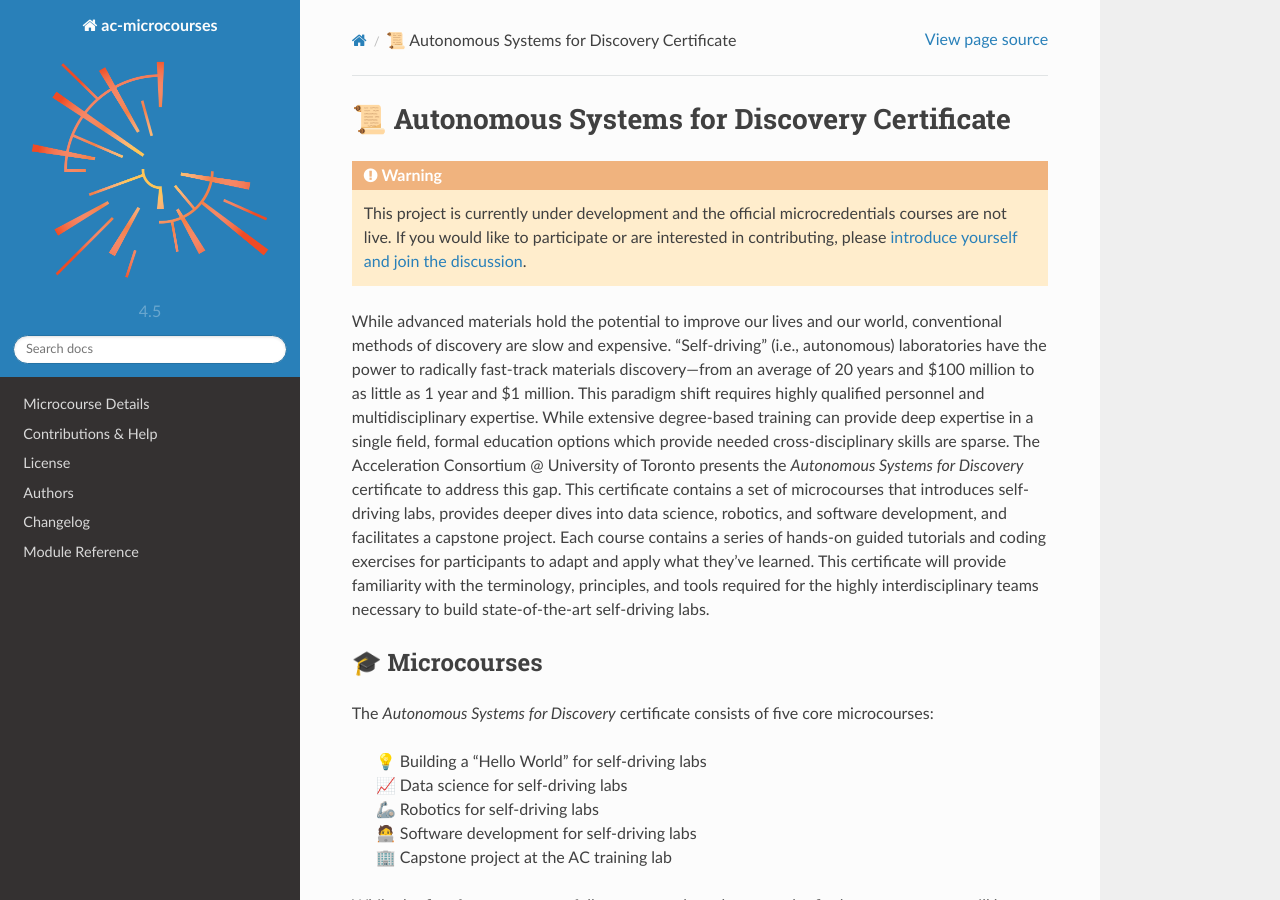
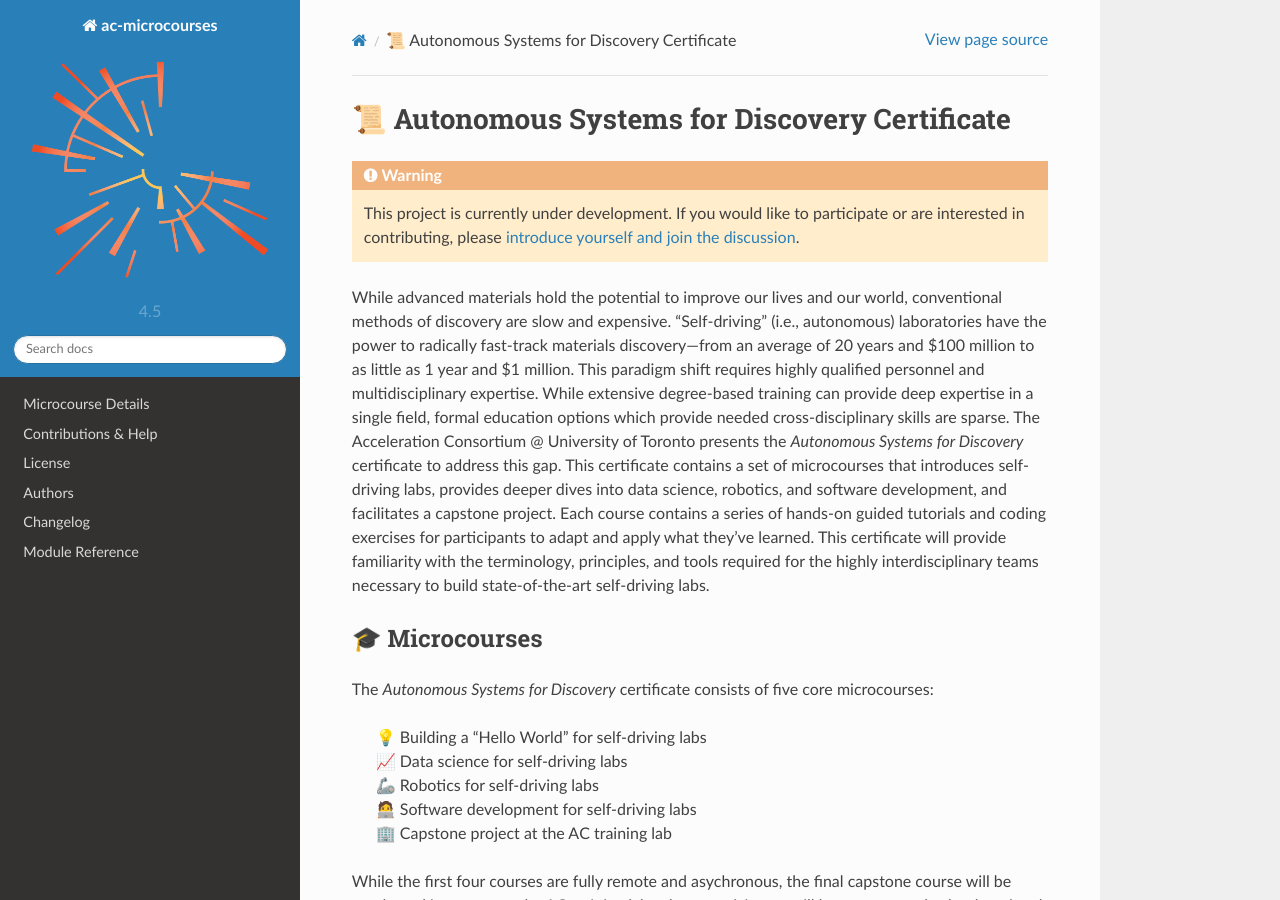
Before and after one commit to AccelerationConsortium/ac-microcourses, a Sphinx documentation site: the page built from docs/index.md, in a window 1280 px wide and 900 px high. Built offline with Sphinx 7.4.7 and the Read the Docs theme 2.0.0, drawn with Linux system fonts in a browser that asks for light colours.

Commit message:
Update index.md

````diff
--- a/docs/index.md
+++ b/docs/index.md
@@ -1,7 +1,7 @@
 # 📜 Autonomous Systems for Discovery Certificate
 
 ```{warning}
-This project is currently under development and the official microcredentials courses are not live. If you would like to participate or are interested in contributing, please [introduce yourself and join the discussion](https://github.com/AccelerationConsortium/ac-microcourses/discussions/2).
+This project is currently under development. If you would like to participate or are interested in contributing, please [introduce yourself and join the discussion](https://github.com/AccelerationConsortium/ac-microcourses/discussions/2).
 ```
 
 While advanced materials hold the potential to improve our lives and our world, conventional methods of discovery are slow and expensive. "Self-driving" (i.e., autonomous) laboratories have the power to radically fast-track materials discovery—from an average of 20 years and \$100 million to as little as 1 year and \$1 million. This paradigm shift requires highly qualified personnel and multidisciplinary expertise. While extensive degree-based training can provide deep expertise in a single field, formal education options which provide needed cross-disciplinary skills are sparse. The Acceleration Consortium @ University of Toronto presents the *Autonomous Systems for Discovery* certificate to address this gap. This certificate contains a set of microcourses that introduces self-driving labs, provides deeper dives into data science, robotics, and software development, and facilitates a capstone project. Each course contains a series of hands-on guided tutorials and coding exercises for participants to adapt and apply what they've learned. This certificate will provide familiarity with the terminology, principles, and tools required for the highly interdisciplinary teams necessary to build state-of-the-art self-driving labs.
````
